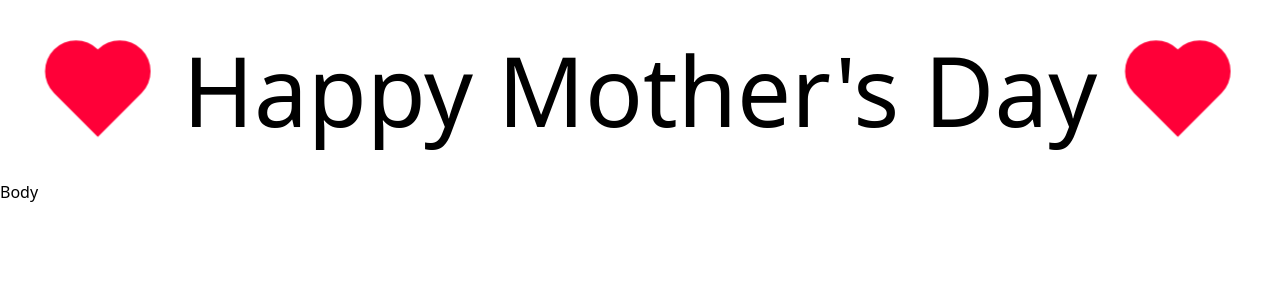
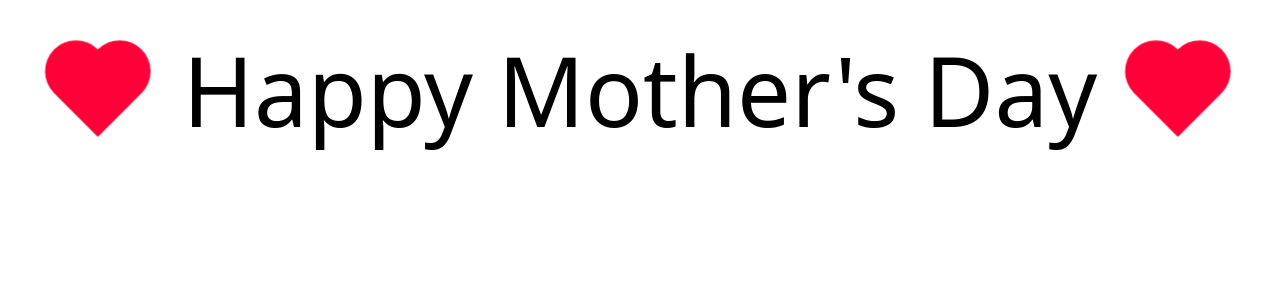
Before and after one commit to NFuller721/mothers-day, a Next.js app: page / in a window 1280 px wide. Shown: the top 300 px of the page. Built offline with nearby package versions, Linux system fonts and the light colour scheme.

Commit message:
removed body text

```diff
--- a/src/components/Body.tsx
+++ b/src/components/Body.tsx
@@ -1,7 +1,7 @@
 import React from "react";
 
 const Body: React.FC = () => {
-  return <div>Body</div>;
+  return <div></div>;
 };
 
 export default Body;
```
